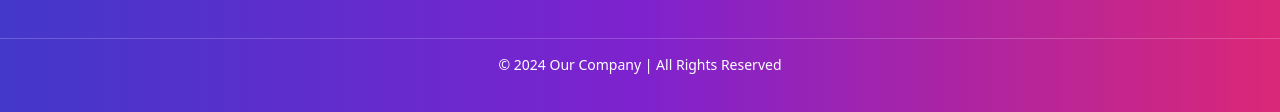
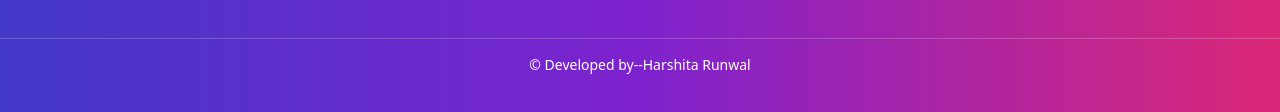
Before and after one commit to Harshitarunwal/construction-website1, a plain HTML site: page about.html in a window 1280 px wide. Shown: the part 1408-1520 px from the top of the page. Drawn offline with nearby package versions, Linux system fonts and the light colour scheme.

Commit message:
Update about.html

```diff
--- a/about.html
+++ b/about.html
@@ -133,8 +133,9 @@
   </div>
 
   <div class="text-center mt-8 text-sm border-t border-white/20 pt-4">
-    © 2024 Our Company | All Rights Reserved
+    © Developed by--Harshita Runwal
   </div>
 </footer>
 </body>
+
 </html>
```
